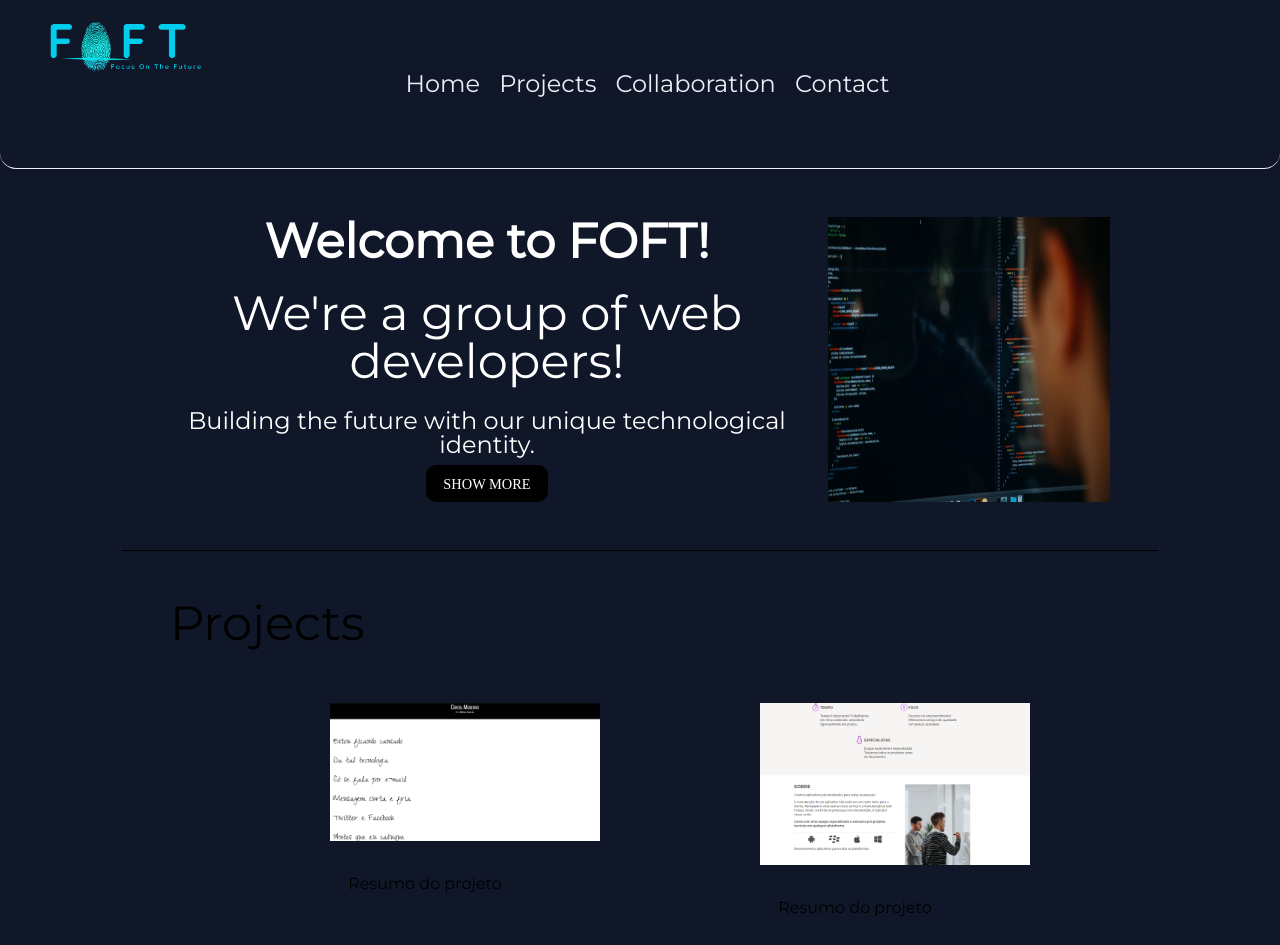
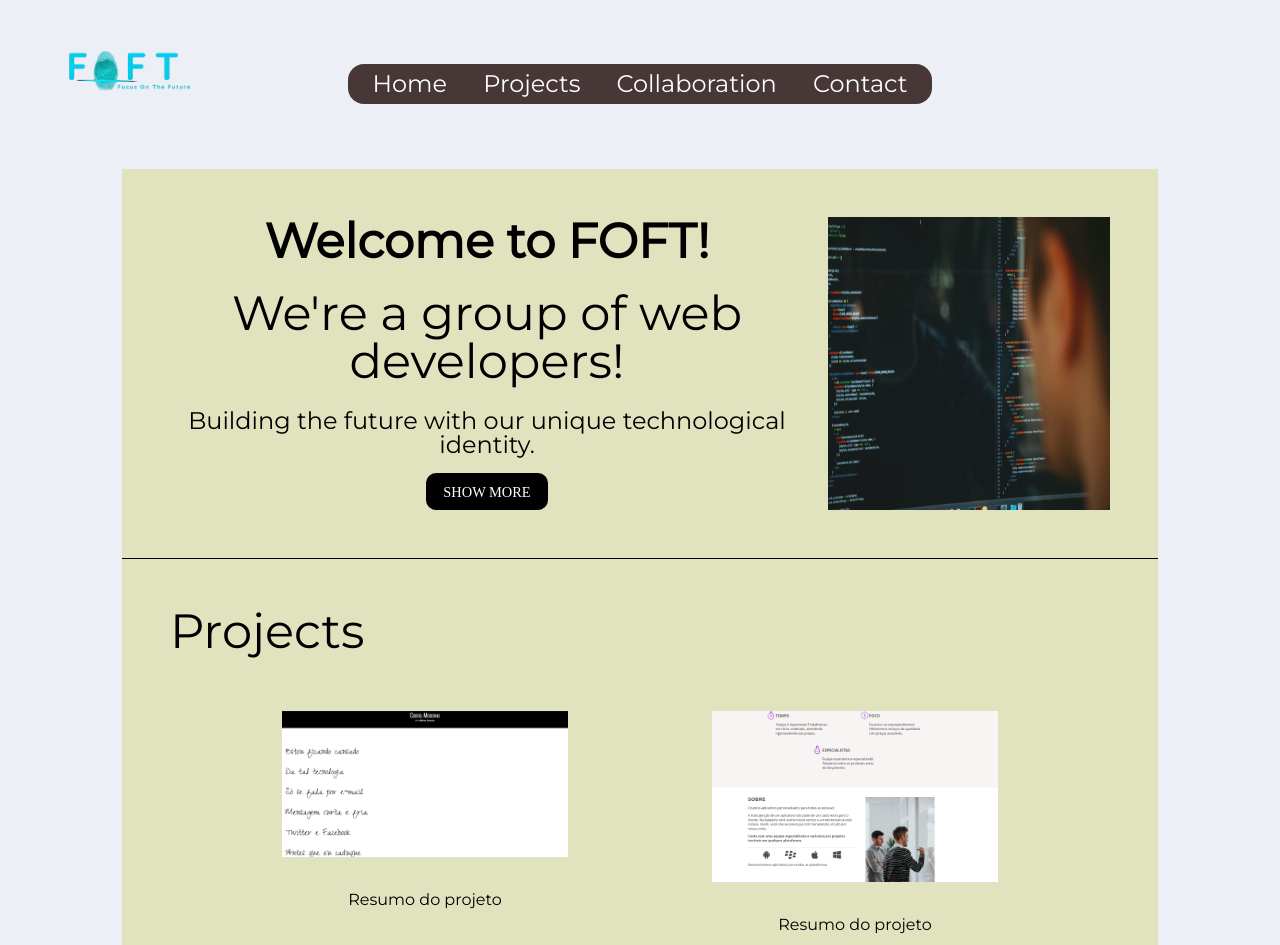
Before and after one commit to FocusOnTheFuture/site_empresa, a plain HTML site: page index.html in a window 1280 px wide. Shown: the top 945 px of the page. Drawn offline with Linux system fonts and the light colour scheme.

Commit message:
Gabriel
background-color, menu nav and logo, hover projects

```diff
--- a/index.css
+++ b/index.css
@@ -13,9 +13,13 @@
 }
 
 header {
-    background-color: ;
+    background-color: var(--white);
     border-bottom: 1px solid var(--white);
     border-radius: 16px;
+}
+
+section {
+    background-color: var(--background-secundary);
 }
 
 nav {
@@ -29,19 +33,25 @@ nav {
 
 .logo {
     position: absolute;
+    padding-left: 3rem;
+    padding-top: 2.5rem;
+    width: 12%;
+    height: auto;
+}
+
+nav ul {
+    background-color: rgb(71, 55, 55);
+    border-radius: 16px;
     padding: 8px;
-    padding-left: 24px;
-    width: 15%;
-    height: auto;
 }
 
 nav li {
     display: inline;
-    margin: 0 0 0 15px;
+    padding: 16px;
 }
 
 .nav_link{
-    color: var(--white);
+    color: var(--test-color-principal);
 }
 
 nav a {
@@ -51,7 +61,7 @@ nav a {
 
 body {
     font-family: var(--montserrat);
-    background: #101728;
+    background: var(--white);
 }
 
 main {
@@ -76,7 +86,7 @@ main {
 }
 
 .overwrite {
-    color: var(--test-color-principal2);
+    color: black;
     padding-right: 1.5rem;
     text-align: center;
   }
@@ -96,7 +106,7 @@ main {
 
 .text {
     font-size: 1.5rem;
-    padding-bottom: 8px;
+    padding-bottom: 16px;
 }
 
 .link_projects {
@@ -123,7 +133,7 @@ main {
     background-repeat: no-repeat;
     background-position: top 1.25rem left 2.5rem;
 
-    padding: 2rem 0 2rem 5rem;
+    padding: 2rem;
 }
 
 .projeto_apeperia {
@@ -134,7 +144,7 @@ main {
     background-repeat: no-repeat;
     background-position: top 1.25rem left 2.5rem;
 
-    padding: 2rem 0 2rem 5rem;
+    padding: 2rem;
 }
 
 .your_project {
@@ -145,9 +155,10 @@ main {
     background-repeat: no-repeat;
     background-position: top 1.25rem left 2.5rem;
 
-    padding: 2rem 0 2rem 5rem;
+    padding: 2rem;
     width: 100%;
 }
+
 img.your_project{
     border-radius: 5px;
 }
@@ -264,3 +275,15 @@ nav a:hover {
     width: auto;
     height: auto;
   }
+
+  .baloon1:hover {
+    font-size: 1.1rem;
+  }
+
+  .baloon2:hover {
+    font-size: 1.1rem;
+  }
+
+  .your_project:hover {
+    font-size: 1.1rem;
+  }
```
Also changed, not shown: Test.txt (added).
